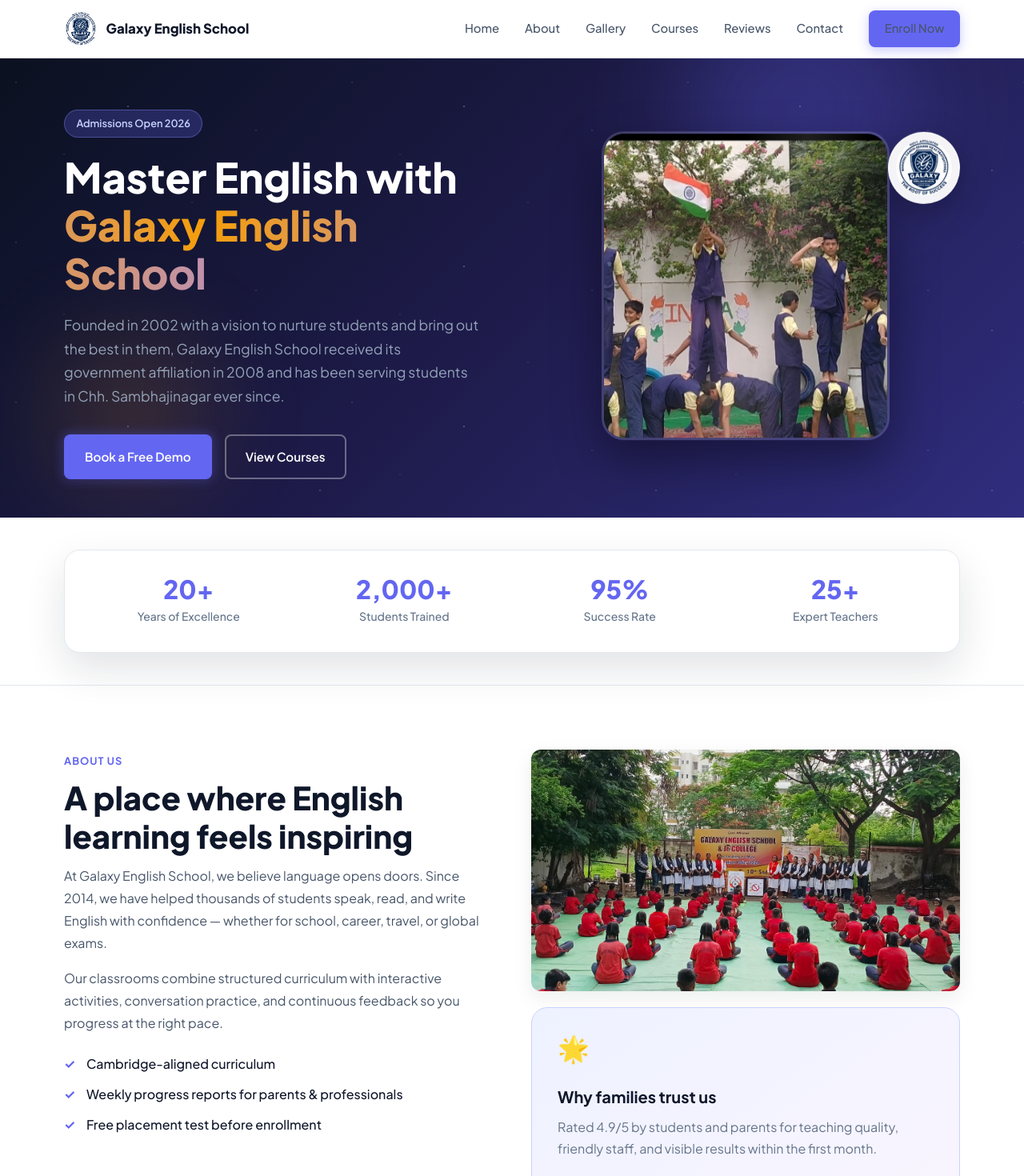
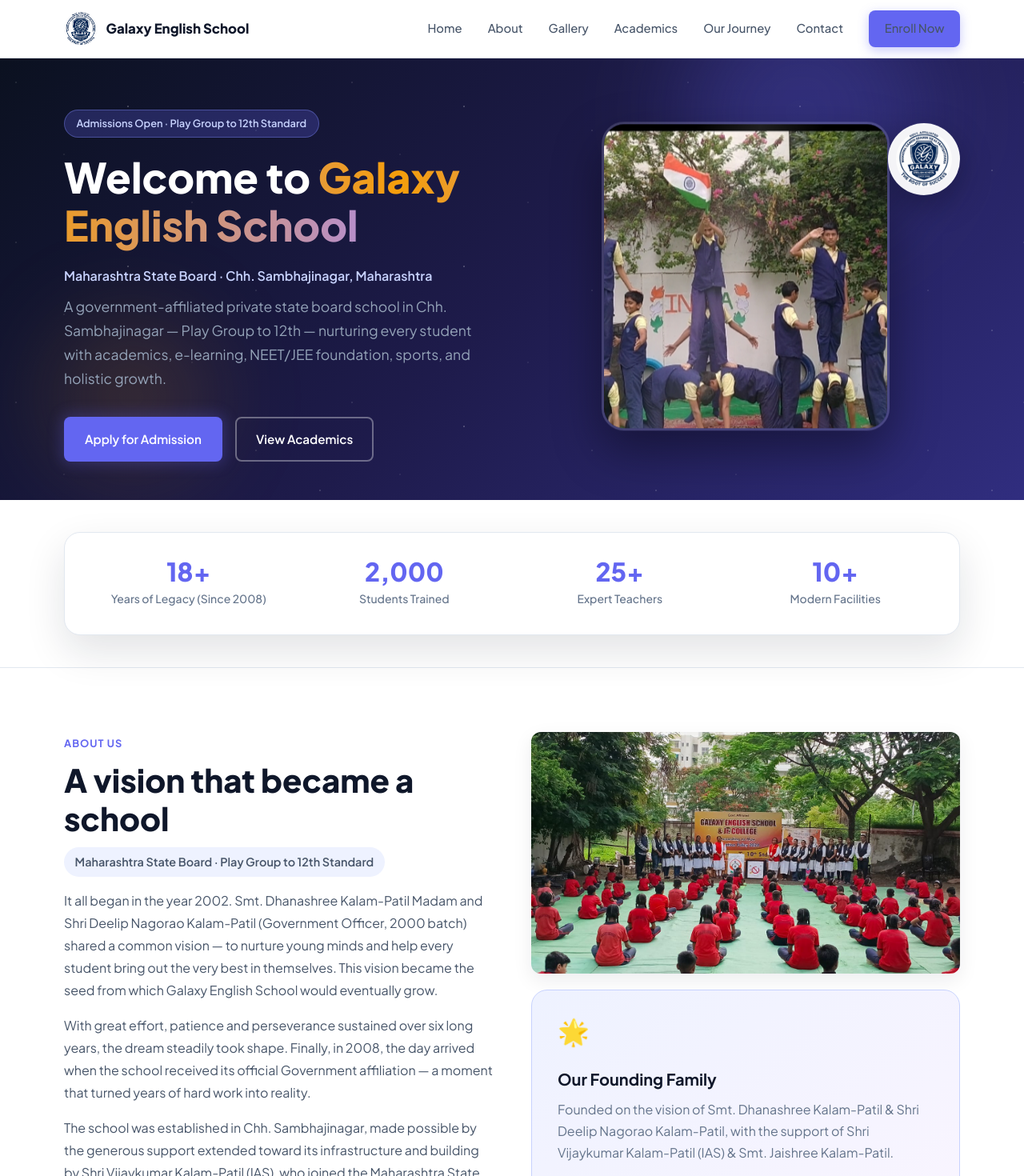
Before and after one commit to GalaxyEnglishSchool/galaxy-english-school, a React (Vite) app: page / in a window 1280 px wide. Shown: the top 1470 px of the page at 80% size. Built offline with nearby package versions, Linux system fonts and the light colour scheme.

Commit message:
small real value chnages

```diff
--- a/src/components/About.css
+++ b/src/components/About.css
@@ -9,6 +9,17 @@
   margin-bottom: 1rem;
   color: var(--color-text);
   line-height: 1.75;
+}
+
+.about__board-badge {
+  display: inline-block;
+  font-size: 0.9rem;
+  font-weight: 600;
+  color: var(--color-primary);
+  background: var(--color-primary-light);
+  padding: 0.35rem 0.85rem;
+  border-radius: 999px;
+  margin-bottom: 1.25rem;
 }
 
 .about__list {
--- a/src/components/About.jsx
+++ b/src/components/About.jsx
@@ -1,5 +1,5 @@
 import Reveal from './Reveal'
-import { site } from '../data/siteData'
+import { aboutStory, site } from '../data/siteData'
 import { loadGalleryPhotos } from '../utils/loadPhotos'
 import './About.css'
 
@@ -11,20 +11,15 @@
       <div className="container about__inner">
         <Reveal className="about__content" direction="left">
           <span className="section-label">About Us</span>
-          <h2 className="section-title">A place where English learning feels inspiring</h2>
-          <p>
-            At {site.name}, we believe language opens doors. Since 2014, we have helped
-            thousands of students speak, read, and write English with confidence — whether
-            for school, career, travel, or global exams.
-          </p>
-          <p>
-            Our classrooms combine structured curriculum with interactive activities,
-            conversation practice, and continuous feedback so you progress at the right pace.
-          </p>
+          <h2 className="section-title">{aboutStory.title}</h2>
+          <p className="about__board-badge">{site.board} · {site.grades}</p>
+          {aboutStory.paragraphs.map((paragraph) => (
+            <p key={paragraph.slice(0, 40)}>{paragraph}</p>
+          ))}
           <ul className="about__list">
-            <li>Cambridge-aligned curriculum</li>
-            <li>Weekly progress reports for parents &amp; professionals</li>
-            <li>Free placement test before enrollment</li>
+            {aboutStory.highlights.map((item) => (
+              <li key={item}>{item}</li>
+            ))}
           </ul>
         </Reveal>
 
@@ -43,12 +38,9 @@
           )}
           <div className="about__card hover-lift">
             <div className="about__card-icon" aria-hidden="true">🌟</div>
-            <h3>Why families trust us</h3>
-            <p>
-              Rated 4.9/5 by students and parents for teaching quality, friendly staff,
-              and visible results within the first month.
-            </p>
-            <a href="#contact" className="btn btn--secondary">Get Free Consultation</a>
+            <h3>Our Founding Family</h3>
+            <p>{aboutStory.foundersNote}</p>
+            <a href="#contact" className="btn btn--secondary">Enquire for Admission</a>
           </div>
         </Reveal>
       </div>
--- a/src/components/Contact.jsx
+++ b/src/components/Contact.jsx
@@ -1,5 +1,5 @@
 import Reveal from './Reveal'
-import { contact, site } from '../data/siteData'
+import { contact, courses, site } from '../data/siteData'
 import './Contact.css'
 
 function Contact() {
@@ -10,10 +10,10 @@
       <div className="container contact__inner">
         <Reveal className="contact__info" direction="left">
           <span className="section-label">Get in Touch</span>
-          <h2 className="section-title">Start your English journey today</h2>
+          <h2 className="section-title">Enquire about admission</h2>
           <p>
-            Book a free demo class or speak with our counsellor. We will help you choose
-            the right course and batch.
+            Contact us for admission enquiries for {site.grades}. Our office team
+            will guide you through the process and answer your questions.
           </p>
           <ul className="contact__details">
             <li>
@@ -58,14 +58,14 @@
               const form = e.target
               const name = form.name.value
               const phone = form.phone.value
-              const course = form.course.value
-              const body = `Name: ${name}%0APhone: ${phone}%0ACourse: ${course}`
-              window.location.href = `mailto:${contact.email}?subject=Enrollment Enquiry - ${site.name}&body=${body}`
+              const grade = form.grade.value
+              const body = `Name: ${name}%0APhone: ${phone}%0AGrade/Program: ${grade}`
+              window.location.href = `mailto:${contact.email}?subject=Admission Enquiry - ${site.name}&body=${body}`
             }}
           >
-            <h3>Request a callback</h3>
+            <h3>Admission enquiry form</h3>
             <label>
-              Full Name
+              Parent / Student Name
               <input type="text" name="name" required placeholder="Your name" />
             </label>
             <label>
@@ -73,15 +73,14 @@
               <input type="tel" name="phone" required placeholder="+91 98765 43210" />
             </label>
             <label>
-              Course Interest
-              <select name="course" required defaultValue="">
-                <option value="" disabled>Select a course</option>
-                <option>English Foundations</option>
-                <option>Confident Communicator</option>
-                <option>Professional English</option>
-                <option>Galaxy Juniors</option>
-                <option>IELTS &amp; TOEFL</option>
-                <option>Business English</option>
+              Grade / Program
+              <select name="grade" required defaultValue="">
+                <option value="" disabled>Select grade or program</option>
+                {courses.map((course) => (
+                  <option key={course.title} value={course.title}>
+                    {course.title}
+                  </option>
+                ))}
               </select>
             </label>
             <button type="submit" className="btn btn--primary btn--full">
--- a/src/components/Courses.jsx
+++ b/src/components/Courses.jsx
@@ -1,5 +1,5 @@
 import Reveal from './Reveal'
-import { courses } from '../data/siteData'
+import { courses, site } from '../data/siteData'
 import './Courses.css'
 
 function Courses() {
@@ -8,10 +8,11 @@
       <div className="container">
         <Reveal>
           <div className="section-header">
-            <span className="section-label">Our Programs</span>
-            <h2 className="section-title">Courses for every learner</h2>
+            <span className="section-label">Academics</span>
+            <h2 className="section-title">{site.grades}</h2>
             <p className="section-subtitle">
-              From first words to fluent professional English — find the right program for your goals.
+              {site.board} curriculum from early years through higher secondary,
+              with NEET/JEE foundation and holistic development at every stage.
             </p>
           </div>
         </Reveal>
@@ -21,7 +22,7 @@
               <article
                 className={`course-card hover-lift ${course.highlight ? 'course-card--featured' : ''}`}
               >
-                {course.highlight && <span className="course-card__badge">Most Popular</span>}
+                {course.highlight && <span className="course-card__badge">SSC Preparation</span>}
                 <span className="course-card__level">{course.level}</span>
                 <h3>{course.title}</h3>
                 <p>{course.description}</p>
@@ -29,7 +30,7 @@
                   <span>{course.duration}</span>
                   <span>{course.schedule}</span>
                 </div>
-                <a href="#contact" className="course-card__link">Enquire Now →</a>
+                <a href="#contact" className="course-card__link">Enquire for Admission →</a>
               </article>
             </Reveal>
           ))}
--- a/src/components/Features.css
+++ b/src/components/Features.css
@@ -2,6 +2,12 @@
   display: grid;
   grid-template-columns: repeat(4, 1fr);
   gap: 1.5rem;
+}
+
+@media (max-width: 1100px) {
+  .features__grid {
+    grid-template-columns: repeat(2, 1fr);
+  }
 }
 
 .feature-card {
--- a/src/components/Features.jsx
+++ b/src/components/Features.jsx
@@ -4,17 +4,20 @@
 
 function Features() {
   return (
-    <section className="features section section--alt">
+    <section id="facilities" className="features section section--alt">
       <div className="container">
         <Reveal>
           <div className="section-header">
-            <span className="section-label">Why Choose Us</span>
-            <h2 className="section-title">Everything you need to succeed</h2>
+            <span className="section-label">Facilities</span>
+            <h2 className="section-title">What we provide for our students</h2>
+            <p className="section-subtitle">
+              Modern infrastructure and support systems for academic excellence, safety, and all-round growth.
+            </p>
           </div>
         </Reveal>
         <div className="features__grid">
           {features.map((feature, index) => (
-            <Reveal key={feature.title} delay={index * 100}>
+            <Reveal key={feature.title} delay={index * 80}>
               <article className="feature-card hover-lift">
                 <span className="feature-card__icon" aria-hidden="true">{feature.icon}</span>
                 <h3>{feature.title}</h3>
--- a/src/components/Hero.css
+++ b/src/components/Hero.css
@@ -82,6 +82,13 @@
   -webkit-text-fill-color: transparent;
   background-clip: text;
   animation: shimmer 4s linear infinite;
+}
+
+.hero__board {
+  font-size: 1rem;
+  font-weight: 600;
+  color: #c7d2fe;
+  margin-bottom: 0.75rem;
 }
 
 .hero__text {
--- a/src/components/Hero.jsx
+++ b/src/components/Hero.jsx
@@ -14,15 +14,18 @@
 
       <div className="container hero__inner">
         <div className="hero__content">
-          <span className="hero__badge animate-fade-up">Admissions Open 2026</span>
+          <span className="hero__badge animate-fade-up">Admissions Open · {site.grades}</span>
           <h1 className="hero__title animate-fade-up delay-1">
-            Master English with
+            Welcome to
             <span className="hero__highlight"> {site.name}</span>
           </h1>
+          <p className="hero__board animate-fade-up delay-2">
+            {site.board} · {site.location}
+          </p>
           <p className="hero__text animate-fade-up delay-2">{site.description}</p>
           <div className="hero__actions animate-fade-up delay-3">
-            <a href="#contact" className="btn btn--primary btn--glow">Book a Free Demo</a>
-            <a href="#courses" className="btn btn--outline">View Courses</a>
+            <a href="#contact" className="btn btn--primary btn--glow">Apply for Admission</a>
+            <a href="#courses" className="btn btn--outline">View Academics</a>
           </div>
         </div>
 
--- a/src/components/Testimonials.jsx
+++ b/src/components/Testimonials.jsx
@@ -1,29 +1,24 @@
 import Reveal from './Reveal'
-import { testimonials } from '../data/siteData'
+import { milestones } from '../data/siteData'
 import './Testimonials.css'
 
 function Testimonials() {
   return (
-    <section id="reviews" className="testimonials section section--alt">
+    <section id="journey" className="testimonials section section--alt">
       <div className="container">
         <Reveal>
           <div className="section-header">
-            <span className="section-label">Student Stories</span>
-            <h2 className="section-title">What our students say</h2>
+            <span className="section-label">Our Journey</span>
+            <h2 className="section-title">From vision to a thriving school</h2>
           </div>
         </Reveal>
         <div className="testimonials__grid">
-          {testimonials.map((item, index) => (
-            <Reveal key={item.name} delay={index * 120}>
+          {milestones.map((item, index) => (
+            <Reveal key={`${item.year}-${item.title}`} delay={index * 120}>
               <article className="testimonial-card hover-lift">
-                <div className="testimonial-card__stars" aria-label={`${item.rating} out of 5 stars`}>
-                  {'★'.repeat(item.rating)}
-                </div>
+                <span className="testimonial-card__year">{item.year}</span>
+                <h3 className="testimonial-card__title">{item.title}</h3>
                 <blockquote>&ldquo;{item.quote}&rdquo;</blockquote>
-                <footer>
-                  <strong>{item.name}</strong>
-                  <span>{item.role}</span>
-                </footer>
               </article>
             </Reveal>
           ))}
--- a/src/data/siteData.js
+++ b/src/data/siteData.js
@@ -1,30 +1,31 @@
 export const site = {
   name: 'Galaxy English School',
-  tagline: 'Nurturing Every Student, Since 2002.',
+  tagline: 'Founded in 2008 · Vision Since 2002',
+  board: 'Maharashtra State Board',
+  grades: 'Play Group to 12th Standard',
   description:
-    'Founded in 2002 with a vision to nurture students and bring out the best in them, Galaxy English School received its government affiliation in 2008 and has been serving students in Chh. Sambhajinagar ever since.',
+    'A government-affiliated private state board school in Chh. Sambhajinagar — Play Group to 12th — nurturing every student with academics, e-learning, NEET/JEE foundation, sports, and holistic growth.',
+  location: 'Chh. Sambhajinagar, Maharashtra',
 }
 
 export const contact = {
-  phone: '+91 XXXXX XXXXX', // TODO: add real phone number
-  phoneLink: '91XXXXXXXXXX', // TODO: add real phone number (digits only, with country code)
-  email: 'info@galaxyenglishschool.com', // TODO: confirm this is the real email
-  address: 'Chh. Sambhajinagar, Maharashtra', // TODO: add full street address
-  hours: 'Mon – Sat: 9:00 AM – 7:00 PM', // TODO: confirm actual school hours
-  whatsappMessage: 'Hi! I would like to know more about Galaxy English School courses.',
+  phone: '+91 94208 11484',
+  phoneLink: '919420811484',
+  email: 'info@galaxyenglishschool.com',
+  address: 'Galaxy English School, Chh. Sambhajinagar, Maharashtra',
+  hours: 'Mon – Sat: School Hours (Contact office for timings)',
+  whatsappMessage: 'Hi! I would like to enquire about admission at Galaxy English School.',
 }
 
 export const navLinks = [
   { label: 'Home', href: '#home' },
   { label: 'About', href: '#about' },
   { label: 'Gallery', href: '#gallery' },
-  { label: 'Courses', href: '#courses' },
-  { label: 'Reviews', href: '#reviews' },
+  { label: 'Academics', href: '#courses' },
+  { label: 'Our Journey', href: '#journey' },
   { label: 'Contact', href: '#contact' },
 ]
 
-// Optional: custom captions for specific photos (key = exact filename)
-// Photos are auto-detected from src/assets/Photo*.jpg — just add Photo4.jpg, Photo5.jpg, etc.
 export const photoCaptions = {
   'Photo1.jpg': {
     caption: 'Galaxy English School — the school building',
@@ -41,115 +42,149 @@
 }
 
 export const stats = [
-  { value: '20+', label: 'Years of Excellence' }, // TODO: confirm (2002 → present)
-  { value: '2000+', label: 'Students Trained' }, // TODO: add real number
-  { value: '95%', label: 'Success Rate' }, // TODO: add real number
-  { value: '25+', label: 'Expert Teachers' }, // TODO: add real number
+  { value: '18+', label: 'Years of Legacy (Since 2008)' },
+  { value: '2000', label: 'Students Trained' },
+  { value: '25+', label: 'Expert Teachers' },
+  { value: '10+', label: 'Modern Facilities' },
 ]
+
+export const aboutStory = {
+  title: 'A vision that became a school',
+  subtitle: 'Work began in 2002 — the school was founded in 2008',
+  paragraphs: [
+    'It all began in the year 2002. Smt. Dhanashree Kalam-Patil Madam and Shri Deelip Nagorao Kalam-Patil (Government Officer, 2000 batch) shared a common vision — to nurture young minds and help every student bring out the very best in themselves. This vision became the seed from which Galaxy English School would eventually grow.',
+    'With great effort, patience and perseverance sustained over six long years, the dream steadily took shape. Finally, in 2008, the day arrived when the school received its official Government affiliation — a moment that turned years of hard work into reality.',
+    'The school was established in Chh. Sambhajinagar, made possible by the generous support extended toward its infrastructure and building by Shri Vijaykumar Kalam-Patil (IAS), who joined the Maharashtra State Government service as a Deputy Collector in 1987, together with Smt. Jaishree Kalam-Patil, and with the blessings of Grandfather "DAD." and Grandmother Puspabai.',
+    'And so, in 2008, Galaxy English School was founded. Its first inauguration ceremony was held with great joy and pride, graced by the presence of all the esteemed dignitaries who had walked alongside this journey from its very beginning in 2002.',
+  ],
+  highlights: [
+    'Maharashtra State Board curriculum',
+    'Play Group to 12th Standard',
+    'Government affiliated since 2008',
+    'Holistic development — academics, sports & values',
+  ],
+  foundersNote:
+    'Founded on the vision of Smt. Dhanashree Kalam-Patil & Shri Deelip Nagorao Kalam-Patil, with the support of Shri Vijaykumar Kalam-Patil (IAS) & Smt. Jaishree Kalam-Patil.',
+}
 
 export const features = [
   {
-    icon: '👨‍🏫',
-    title: 'Certified Teachers',
-    description: 'Learn from experienced instructors who focus on practical communication.', // TODO: confirm/adjust
+    icon: '💻',
+    title: 'E-Learning',
+    description: 'Digital learning tools and e-learning resources to support classroom teaching and help students learn at their own pace.',
   },
   {
-    icon: '👥',
-    title: 'Small Batch Sizes',
-    description: 'Small class sizes so every learner gets personal attention and feedback.', // TODO: confirm batch size
+    icon: '🔬',
+    title: 'NEET & JEE Foundation',
+    description: 'Strong foundation in Mathematics and Science for students preparing for competitive exams like NEET and JEE.',
   },
   {
-    icon: '🎯',
-    title: 'Goal-Based Learning',
-    description: 'Custom study plans for school, career, travel, or international exam preparation.',
+    icon: '⚽',
+    title: 'Sports & Physical Growth',
+    description: 'Sports and physical activities to build fitness, teamwork, discipline, and confidence alongside academics.',
   },
   {
-    icon: '📱',
-    title: 'Online & Offline',
-    description: 'Flexible classroom and live online sessions to fit your schedule.', // TODO: confirm if online classes are offered
+    icon: '🧠',
+    title: 'IQ & EQ Development',
+    description: 'Programs that develop both intellectual ability (IQ) and emotional intelligence (EQ) for well-rounded personalities.',
+  },
+  {
+    icon: '🚌',
+    title: 'Bus Facility',
+    description: 'Safe and convenient school bus service for students across the area.',
+  },
+  {
+    icon: '🤝',
+    title: 'Student Counseling',
+    description: 'Guidance and counseling to support students through academic, personal, and career-related challenges.',
+  },
+  {
+    icon: '📹',
+    title: 'CCTV Security',
+    description: 'CCTV surveillance across the campus for the safety and security of every child.',
+  },
+  {
+    icon: '📚',
+    title: 'Smart Classrooms',
+    description: 'Proper classrooms equipped with boards and modern learning devices for effective, interactive teaching.',
   },
 ]
 
 export const courses = [
-  // TODO: replace with Galaxy English School's actual course offerings
   {
-    level: 'Beginner',
-    title: 'English Foundations',
-    description: 'Alphabet, pronunciation, basic grammar, and everyday conversation for absolute beginners.',
-    duration: '3 months',
-    schedule: 'Mon, Wed, Fri · 10 AM',
+    level: 'Early Years',
+    title: 'Play Group & Nursery',
+    description: 'A joyful start to learning through play, stories, rhymes, and activities that build curiosity and social skills.',
+    duration: 'Play Group & Nursery',
+    schedule: 'State Board',
     highlight: false,
   },
   {
-    level: 'Intermediate',
-    title: 'Confident Communicator',
-    description: 'Improve fluency, expand vocabulary, and practice real-life speaking scenarios.',
-    duration: '4 months',
-    schedule: 'Tue, Thu, Sat · 5 PM',
+    level: 'Primary',
+    title: 'Std 1st to 4th',
+    description: 'Strong foundation in language, mathematics, and environmental studies with activity-based learning.',
+    duration: 'Std 1 – 4',
+    schedule: 'State Board',
+    highlight: false,
+  },
+  {
+    level: 'Upper Primary',
+    title: 'Std 5th to 7th',
+    description: 'Deeper subject understanding, project work, and introduction to science and mathematics fundamentals.',
+    duration: 'Std 5 – 7',
+    schedule: 'State Board',
+    highlight: false,
+  },
+  {
+    level: 'Secondary',
+    title: 'Std 8th to 10th',
+    description: 'Rigorous state board preparation with focus on SSC examination success and conceptual clarity.',
+    duration: 'Std 8 – 10',
+    schedule: 'State Board · SSC',
     highlight: true,
   },
   {
-    level: 'Advanced',
-    title: 'Professional English',
-    description: 'Business writing, presentations, interviews, and advanced grammar for career growth.',
-    duration: '5 months',
-    schedule: 'Mon – Fri · 6 PM',
+    level: 'Higher Secondary',
+    title: 'Std 11th & 12th',
+    description: 'Science, Commerce, and Arts streams with guidance for higher education and competitive exam preparation.',
+    duration: 'Std 11 – 12',
+    schedule: 'State Board · HSC',
     highlight: false,
   },
   {
-    level: 'Kids',
-    title: 'Galaxy Juniors',
-    description: 'Fun, interactive English for children aged 6–14 with games, stories, and creative activities.',
-    duration: '6 months',
-    schedule: 'Sat & Sun · 11 AM',
+    level: 'Competitive Prep',
+    title: 'NEET / JEE Foundation',
+    description: 'Dedicated maths and science foundation coaching for students aiming for medical and engineering entrance exams.',
+    duration: 'Std 8 – 12',
+    schedule: 'Integrated Program',
     highlight: false,
   },
 ]
 
-export const testimonials = [
-  // ⚠️ PLACEHOLDER CONTENT — replace every entry below with a real testimonial
-  // from an actual student/parent before this site goes live. Do not publish
-  // these as-is; presenting invented reviews as genuine could mislead visitors.
+export const milestones = [
   {
-    name: 'Placeholder Name 1',
-    role: 'Student',
+    year: '2002',
+    title: 'The Vision Begins',
     quote:
-      'Replace this with a real quote from a student about their experience learning at Galaxy English School.',
-    rating: 5,
+      'Smt. Dhanashree Kalam-Patil and Shri Deelip Nagorao Kalam-Patil envisioned a school that would nurture young minds and bring out the best in every student.',
   },
   {
-    name: 'Placeholder Name 2',
-    role: 'Parent',
+    year: '2008',
+    title: 'Government Affiliation (Private)',
     quote:
-      'Replace this with a real quote from a parent about their child\'s progress at Galaxy English School.',
-    rating: 5,
+      'After six years of dedicated effort, Galaxy English School received its official Government affiliation (Private) — turning a long-held dream into reality.',
   },
   {
-    name: 'Placeholder Name 3',
-    role: 'Student',
+    year: '2008',
+    title: 'School Established',
     quote:
-      'Replace this with a real quote about a specific course or teacher at Galaxy English School.',
-    rating: 5,
-  },
-  {
-    name: 'Placeholder Name 4',
-    role: 'Alumni',
-    quote:
-      'Replace this with a real quote from a former student about how the school helped them long-term.',
-    rating: 5,
-  },
-  {
-    name: 'Placeholder Name 5',
-    role: 'Parent',
-    quote:
-      'Replace this with a real quote from a parent about the school environment or teaching quality.',
-    rating: 5,
+      'The school was inaugurated in Chh. Sambhajinagar with the support of Shri Vijaykumar Kalam-Patil (IAS), Smt. Jaishree Kalam-Patil, and the blessings of the family elders.',
   },
 ]
 
 export const footerLinks = [
   { label: 'About Us', href: '#about' },
   { label: 'Gallery', href: '#gallery' },
-  { label: 'Courses', href: '#courses' },
+  { label: 'Academics', href: '#courses' },
   { label: 'Contact', href: '#contact' },
 ]
```
Also changed, not shown: index.html (+4 -3 lines), src/components/Testimonials.css (+14 -0 lines), public/favicon.png (added).
